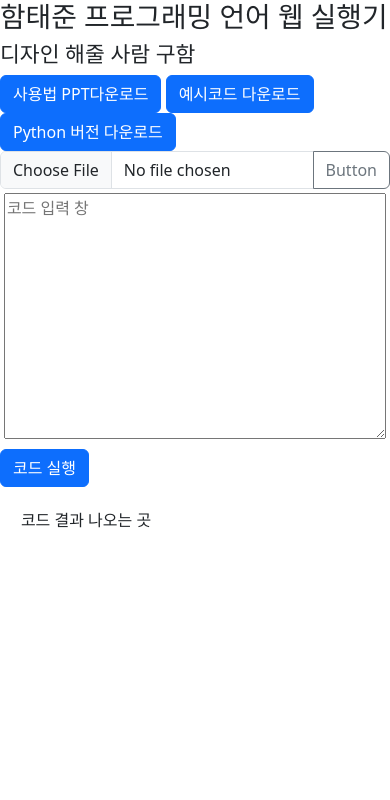
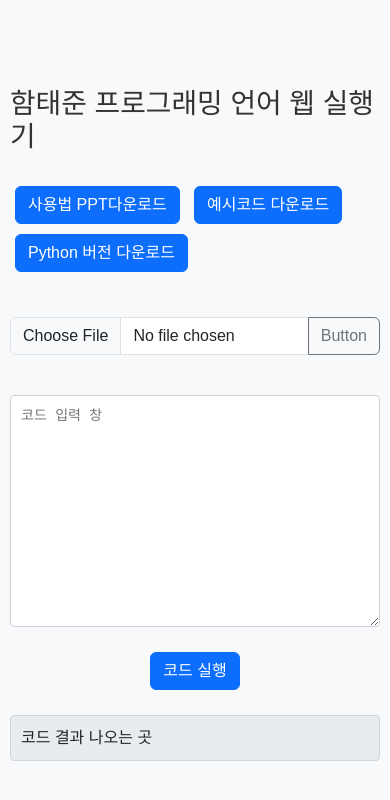
Before and after one commit to rrayy-25809/Hamlang.js, a plain HTML site: page index.html in a window 390 px wide. Drawn offline with nearby package versions, Linux system fonts and the light colour scheme.

Commit message:
Changes to be committed: 	modified:   index.html; 디자인 모집 h4 태그 제거 	modified:   script.js; 이해를 위한 주석문 수정 	modified:   style.css; AI 디자인 수용

```diff
--- a/index.html
+++ b/index.html
@@ -9,7 +9,6 @@
     </head>
   <body>
     <h1>함태준 프로그래밍 언어 웹 실행기</h1>
-    <h4>디자인 해줄 사람 구함</h4>
     <div>
       <a type="button" class="btn btn-primary">사용법 PPT다운로드</a>
       <a type="button" href="https://github.com/rrayy-25809/Hamlang.py" class="btn btn-primary">예시코드 다운로드</a>
--- a/script.js
+++ b/script.js
@@ -3,14 +3,14 @@ var valuesdict = {};
 function uploadFile() {
     // 파일 입력 요소 가져오기
     var fileInput = document.getElementById('fileInput');
-    // 선택된 파일 가져오기 (첫 번째 파일만)
+    // 선택된 파일 가져오기 (여러 파일인 경우 첫 번째 파일만)
     var file = fileInput.files[0];
     if (file) {
         var reader = new FileReader();
         reader.onload = function(){
             var text = reader.result;
             console.log(text); // 파일의 내용을 콘솔에 출력
-            document.getElementById("input").value = text;
+            document.getElementById("input").value = text; //코드 입력창에 파일 내용 넣기
         };
         reader.readAsText(file);
     }
@@ -53,11 +53,11 @@ function c_bool(boolStr) {
 //code.includes("=")
 function Type(code) {
     if (code.startsWith("#")) {
-        return null; // 아무 것도 반환하지 않음을 명시적으로 표현
+        return null; //주석 표시가 있다면 null 리턴
     } else if (code.startsWith(" ")) {
-        return Type(code.slice(1)); // 변수 이름이 잘못 사용됨을 수정
+        return Type(code.slice(1));//공백 제거
     } else if (code.endsWith(" ")) {
-        return Type(code.trimEnd());
+        return Type(code.trimEnd());//공백 제거
     } else if (code.startsWith("반복 ")) {
         words = code.slice(3).split(":")
         for (let index = 0; index < parseInt(Type(words[0])); index++) {
@@ -77,10 +77,10 @@ function Type(code) {
         t = code.slice(3);
         let first_part = t.split(" ")[0];
         let remaining_part = t.slice(first_part.length + 1);
-        if (remaining_part.startsWith("는 ")) {
+        if (remaining_part.startsWith("는 ")) { //변수를 선언할 때
             valuesdict[first_part] = Type(remaining_part.slice(2));
             return
-        }else if (first_part in valuesdict){
+        }else if (first_part in valuesdict){ //변수를 사용할 때
             return Type(valuesdict[first_part]+Type(remaining_part))
         }else{
             errorprint(first_part+" (이)라는 변수는 선언된 적이 없습니다.");
@@ -89,21 +89,21 @@ function Type(code) {
         if (["+", "-", "*", "/"].some(op => code.startsWith(op))) {
             return code[0] + Type(code.slice(1));
         }
-        return String(eval(code));
+        return String(eval(code)); //eval 명령어를 활용한 사칙연산 계산
     } else {
         return code
     }
 }
 
 
-function print(text) {
+function print(text) { //결과 출력
     var outputDiv = document.getElementById('output');
     outputDiv.classList.add("alert-primary");
     outputDiv.textContent += ">>" + text + "\n"; // 줄 바꿈 추가
 }
 
-function errorprint(text) {
+function errorprint(text) { //결과 출력
     var outputDiv = document.getElementById('output');
-    outputDiv.classList.add("alert-danger");
-    outputDiv.textContent += ">>"+text + "\n"; // 기존 텍스트를 덮어쓰는 방식으로 수정
+    outputDiv.classList.add("alert-danger"); //경고라고 명시
+    outputDiv.textContent += ">>"+text + "\n"; // 줄 바꿈 추가
 }
--- a/style.css
+++ b/style.css
@@ -1,9 +1,65 @@
-#input{
-    width: 98%;
-    margin: 1%;
+/* style.css by ChatGPT*/
+
+body {
+    font-family: Arial, sans-serif;
+    background-color: #f8f9fa;
+    margin: 0;
+    padding: 0;
+    display: flex;
+    flex-direction: column;
+    align-items: center;
+    justify-content: center;
+    height: 100vh;
 }
 
-#output{
-    width: 98%;
-    margin: 1%;
+h1 {
+    margin-top: 20px;
+    color: #333;
 }
+
+div {
+    margin: 20px 0;
+}
+
+.btn-primary {
+    margin: 5px;
+}
+
+.input-group {
+    margin: 20px 0;
+    width: 100%;
+    max-width: 600px;
+}
+
+textarea {
+    width: 100%;
+    max-width: 600px;
+    padding: 10px;
+    border: 1px solid #ced4da;
+    border-radius: 4px;
+    margin: 20px 0;
+    font-family: 'Courier New', Courier, monospace;
+    font-size: 14px;
+}
+
+#output {
+    width: 100%;
+    max-width: 600px;
+    margin-top: 20px;
+    padding: 10px;
+    background-color: #e9ecef;
+    border: 1px solid #ced4da;
+    border-radius: 4px;
+}
+
+@media (max-width: 768px) {
+    body {
+        padding: 10px;
+    }
+
+    .input-group,
+    textarea,
+    #output {
+        width: 100%;
+    }
+}
```
